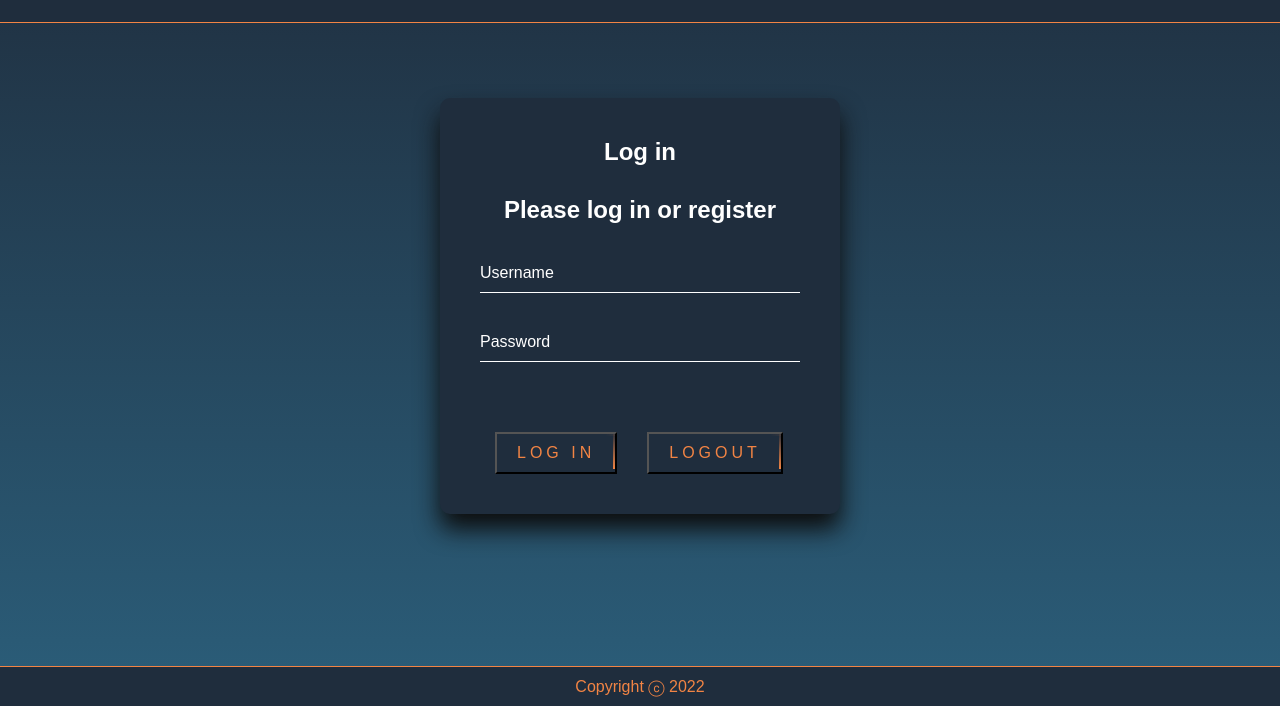
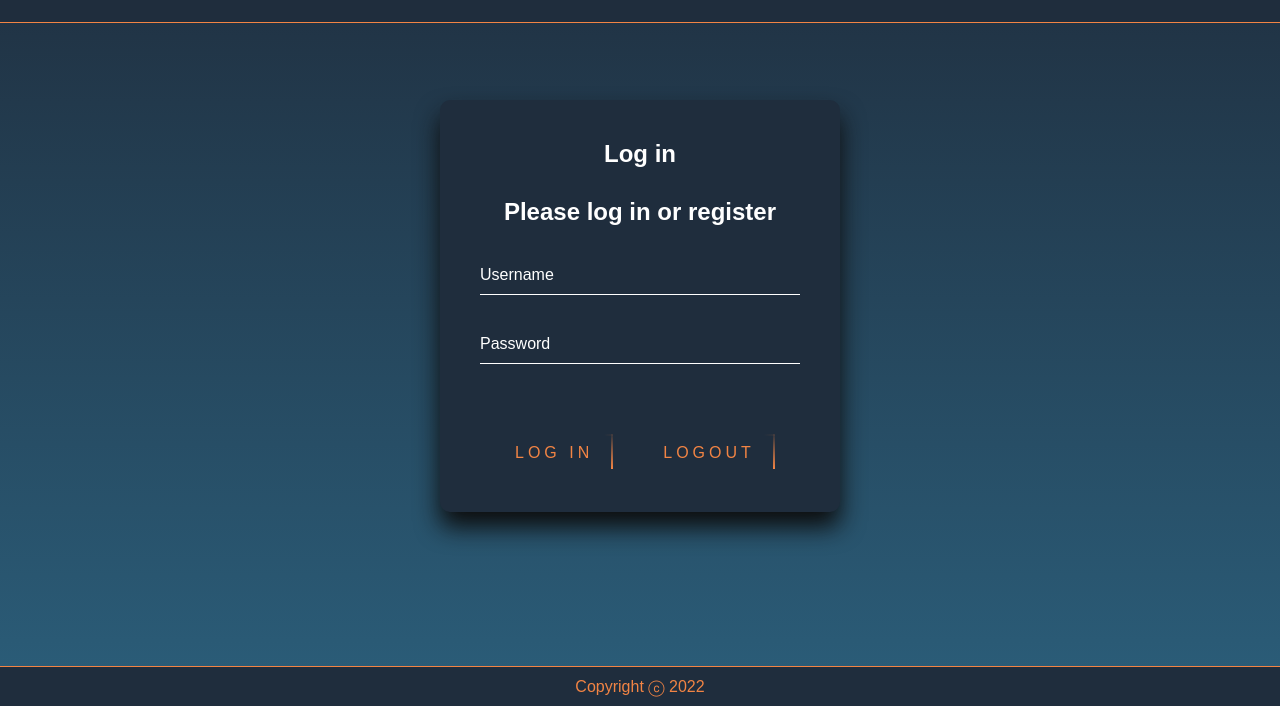
Before and after one commit to timDeHof/PawnShop-Galaxyv2.0, a React app: page /login in a window 1280 px wide. Shown: the part 94-800 px from the top of the page. Built offline with nearby package versions, Linux system fonts and the light colour scheme; no server answers.

Commit message:
removed border around login and logout buttons

```diff
--- a/src/style/Login.module.css
+++ b/src/style/Login.module.css
@@ -77,7 +77,8 @@
   margin: 40px 15px 0px 15px;
 
   letter-spacing: 4px;
-  background: transparent;
+  background: var(--primary);
+  border: none;
 }
 
 .login_box .buttonContainer .submit:hover {
```
